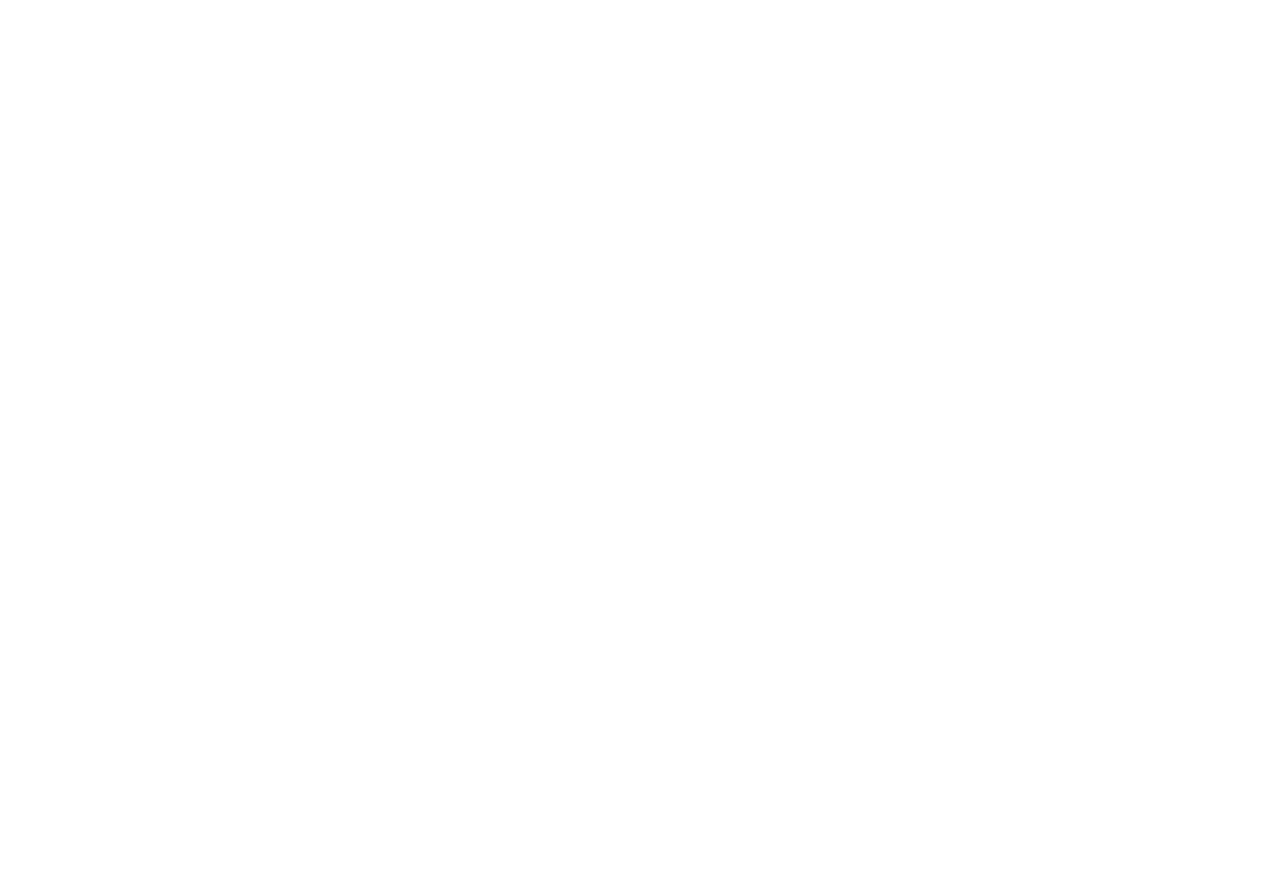
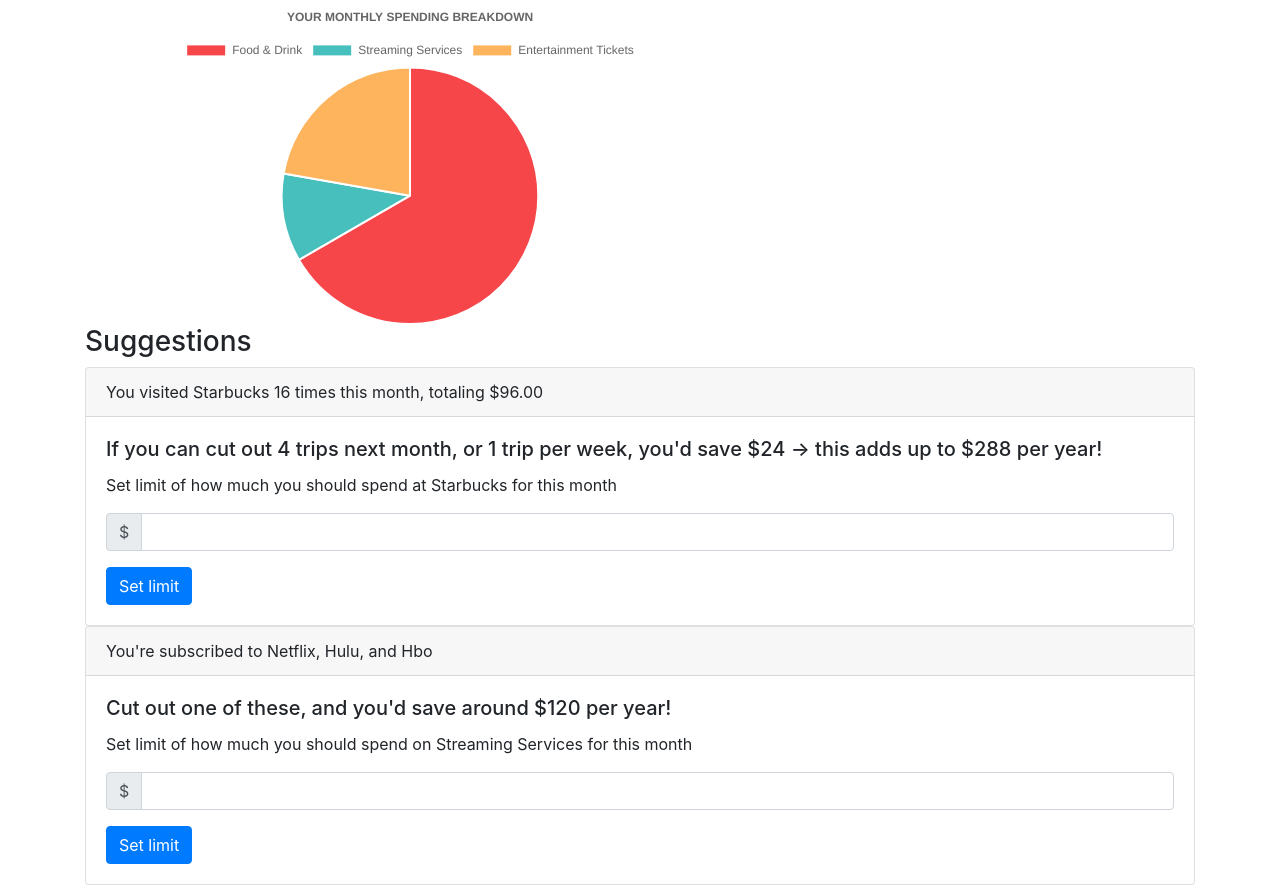
Before and after one commit to name-CrystalHo/spending_suggestion, a plain HTML site: page index.html in a window 1280 px wide. Before the commit the page ends 800 px from the top, so only its background shows below. Drawn offline with nearby package versions, Linux system fonts and the light colour scheme.

Commit message:
Created pie chart

```diff
--- a/index.html
+++ b/index.html
@@ -1,3 +1,4 @@
+<!-- Sorces: https://mdbootstrap.com/snippets/jquery/ascensus/145756#html-tab-view -->
 <html lang="en">
 <head>
     <meta charset="UTF-8">
@@ -8,5 +9,73 @@
     <meta name="author" content="Divya Kumaran,Crystal Ho, and Angelo Bechtold">
     <!--Bootstrap CSS-->
     <link rel="stylesheet" href="https://stackpath.bootstrapcdn.com/bootstrap/4.3.1/css/bootstrap.min.css" integrity="sha384-ggOyR0iXCbMQv3Xipma34MD+dH/1fQ784/j6cY/iJTQUOhcWr7x9JvoRxT2MZw1T" crossorigin="anonymous">
+    <script src="script.js"></script>
+    <script
+    src="https://cdnjs.cloudflare.com/ajax/libs/Chart.js/2.9.4/Chart.js">
+    </script>
 </head>
+<body>
+    <div class="container">
+        <div>
+            <canvas id="pieChart" style="max-width: 650px;"></canvas>
+        </div>
+        <div >
+            <h3>Suggestions</h3>
+            <div class="card">
+                <div class="card-header">
+                  You visited Starbucks 16 times this month, totaling $96.00
+                </div>
+                <div class="card-body">
+                  <h5 class="card-title">If you can cut out 4 trips next month, or 1 trip per week, you'd save $24 -> this adds up to $288 per year!</h5>
+                  <p class="card-text">Set limit of how much you should spend at Starbucks for this month</p>
+                  <div class="input-group mb-3">
+                    <div class="input-group-prepend">
+                      <span class="input-group-text">$</span>
+                    </div>
+                    <input type="text" class="form-control" aria-label="Amount (to the nearest dollar)">
+                  </div>
+                  <a href="#" class="btn btn-primary">Set limit</a>
+                </div>
+              </div>
+            <div class="card">
+            <div class="card-header">
+                You're subscribed to Netflix, Hulu, and Hbo
+            </div>
+            <div class="card-body">
+                <h5 class="card-title">Cut out one of these, and you'd save around $120 per year!</h5>
+                <p class="card-text">Set limit of how much you should spend on Streaming Services for this month</p>
+                <div class="input-group mb-3">
+                <div class="input-group-prepend">
+                    <span class="input-group-text">$</span>
+                </div>
+                <input type="text" class="form-control" aria-label="Amount (to the nearest dollar)">
+                </div>
+                <a href="#" class="btn btn-primary">Set limit</a>
+            </div>
+            </div>
+        </div>
+    </div>
+</body>
+<script>
+    var ctxP = document.getElementById("pieChart").getContext('2d');
+    var myPieChart = new Chart(ctxP, {
+      type: 'pie',
+      data: {
+        labels: ["Food & Drink", "Streaming Services", "Entertainment Tickets"],
+        datasets: [{
+          data: [300, 50, 100],
+          backgroundColor: ["#F7464A", "#46BFBD", "#FDB45C"],
+          hoverBackgroundColor: ["#FF5A5E", "#5AD3D1", "#FFC870"]
+        }]
+      },
+      options: {
+        title:{
+            display:true,
+            text:"YOUR MONTHLY SPENDING BREAKDOWN"
+        },
+        responsive: true,
+        hover: {mode: null},
+
+      }
+    });</script>
 </html>
--- /dev/null
+++ b/script.js
@@ -0,0 +1,15 @@
+var ctxP = document.getElementById("pieChart").getContext('2d');
+var myPieChart = new Chart(ctxP, {
+  type: 'pie',
+  data: {
+    labels: [["Red"], "Green", "Yellow", "Grey", "Dark Grey"],
+    datasets: [{
+      data: [300, 50, 100, 40, 120],
+      backgroundColor: ["#F7464A", "#46BFBD", "#FDB45C", "#949FB1", "#4D5360"],
+      hoverBackgroundColor: ["#FF5A5E", "#5AD3D1", "#FFC870", "#A8B3C5", "#616774"]
+    }]
+  },
+  options: {
+    responsive: true
+  }
+});
```
